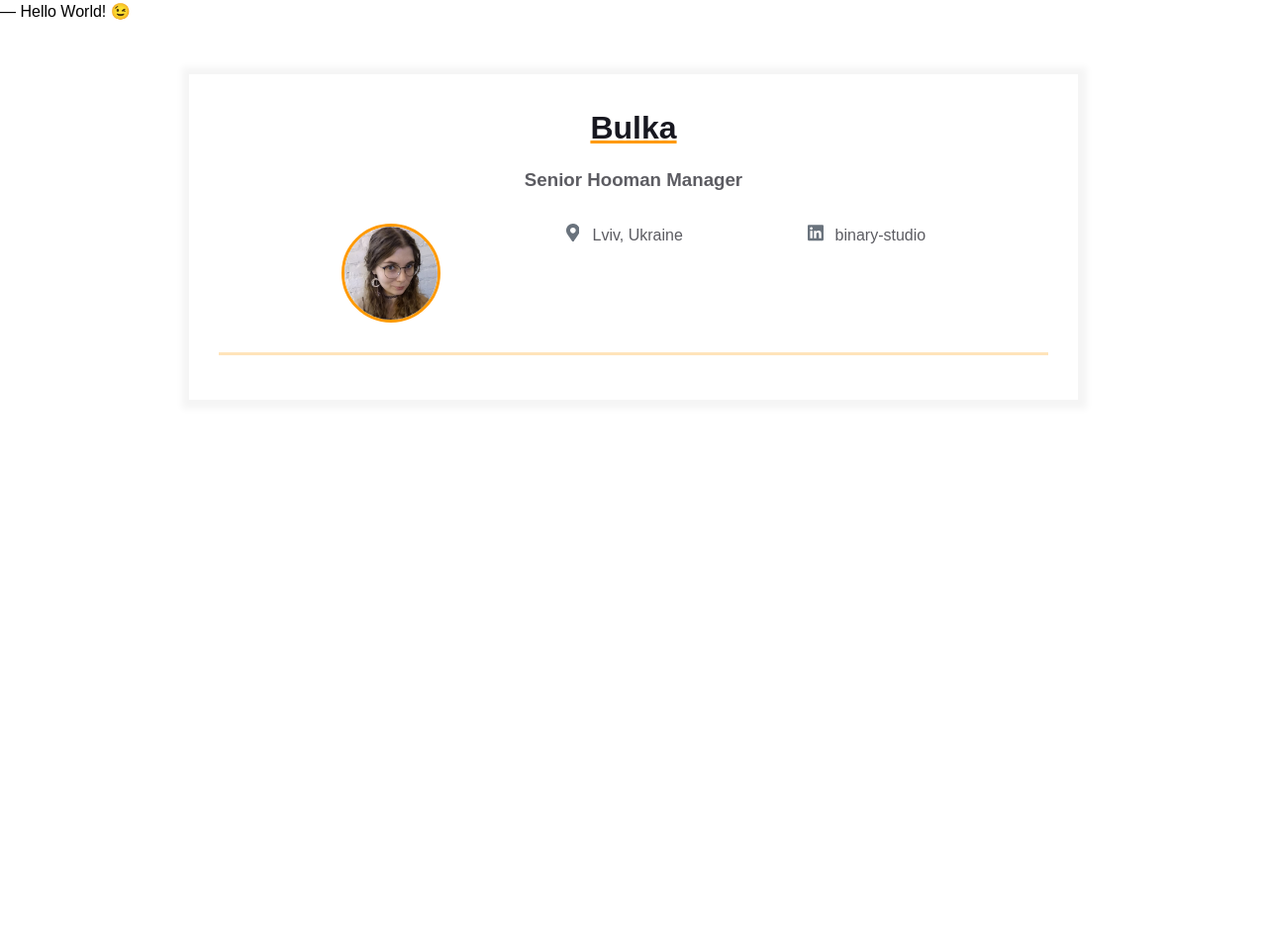
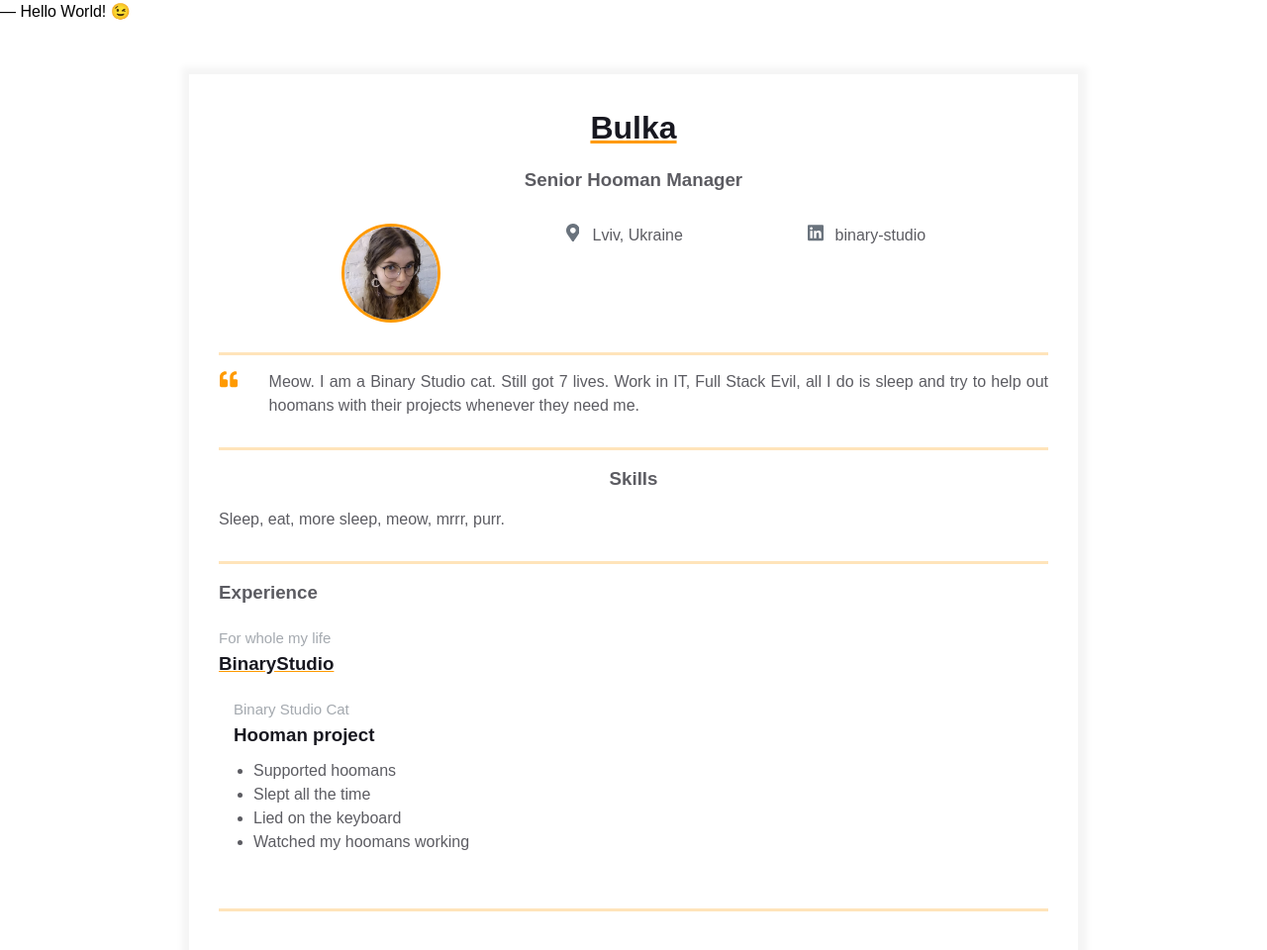
Before and after one commit to OlenaCherneta/homepage, a plain HTML site: page index.html in a window 1280 px wide. Shown: the whole page at 99% size. Before the commit the page ends 800 px from the top, so only its background shows below. Drawn offline with Linux system fonts and the light colour scheme.

Commit message:
Experience template added

```diff
--- a/index.html
+++ b/index.html
@@ -41,11 +41,73 @@
   </div>
   <span>binary-studio</span>
 </a>
-          <div class="contact-info__block"></div>
+
+
+          <div class="contact-info__block">
+
+          </div>
         </div>
       </div>
     </div>
+    <div class="container">
+  <div class="resume__block">
+    <div class="intro">
+      <div class="intro__icon-wrapper">
+        <svg class="intro__icon" xmlns="http://www.w3.org/2000/svg" viewBox="0 0 512 512">
+          <path
+            d="M464 256h-80v-64c0-35.3 28.7-64 64-64h8c13.3 0 24-10.7 24-24V56c0-13.3-10.7-24-24-24h-8c-88.4 0-160 71.6-160 160v240c0 26.5 21.5 48 48 48h128c26.5 0 48-21.5 48-48V304c0-26.5-21.5-48-48-48zm-288 0H96v-64c0-35.3 28.7-64 64-64h8c13.3 0 24-10.7 24-24V56c0-13.3-10.7-24-24-24h-8C71.6 32 0 103.6 0 192v240c0 26.5 21.5 48 48 48h128c26.5 0 48-21.5 48-48V304c0-26.5-21.5-48-48-48z">
+          </path>
+        </svg>
+      </div>
+      <p class="intro_text">Meow.
+        I am a Binary Studio cat. Still got 7 lives. Work in IT, Full Stack Evil,
+        all I do is sleep and try to help out hoomans with their projects whenever
+        they need me.
+      </p>
+    </div>
   </div>
+</div>
+<div class="container">
+  <div class="resume__block">
+    <div class="skills">
+      <h3 class="skills__header">Skills</h3>
+      <p class="skills__text">Sleep, eat, more sleep, meow, mrrr, purr. </p>
+    </div>
+  </div>
+</div>
+<div class="container">
+  <div class="resume__block">
+    <h3 class="experiences__header">Experience</h3>
+  <div class="experiences__company">
+    <div class="experiences__company-header">
+      <span class="experiences__company-header-durability">For whole my life</span>
+      <h3 class="experiences__company-header-name">BinaryStudio</h3>
+    </div>
+
+    <div class="experiences__company-project">
+      <span class="experiences__company-project-role">Binary Studio Cat</span>
+      <h3 class="experiences__company-project-name">Hooman project</h3>
+      <ul class="experiences__company-project-responsibilities">
+        <li>Supported hoomans</li>
+        <li>Slept all the time</li>
+        <li>Lied on the keyboard</li>
+        <li>Watched my hoomans working</li>
+      </ul>
+    </div>
+  </div>
+</div>
+    <div class="main-info fh">
+
+
+      <div class="experiences"></div>
+
+
+      <div class="additional-info fv"></div>
+    </div>
+  </div>
+</div>
+  </div>
+
 </main>
   </body>
 </html>
```
